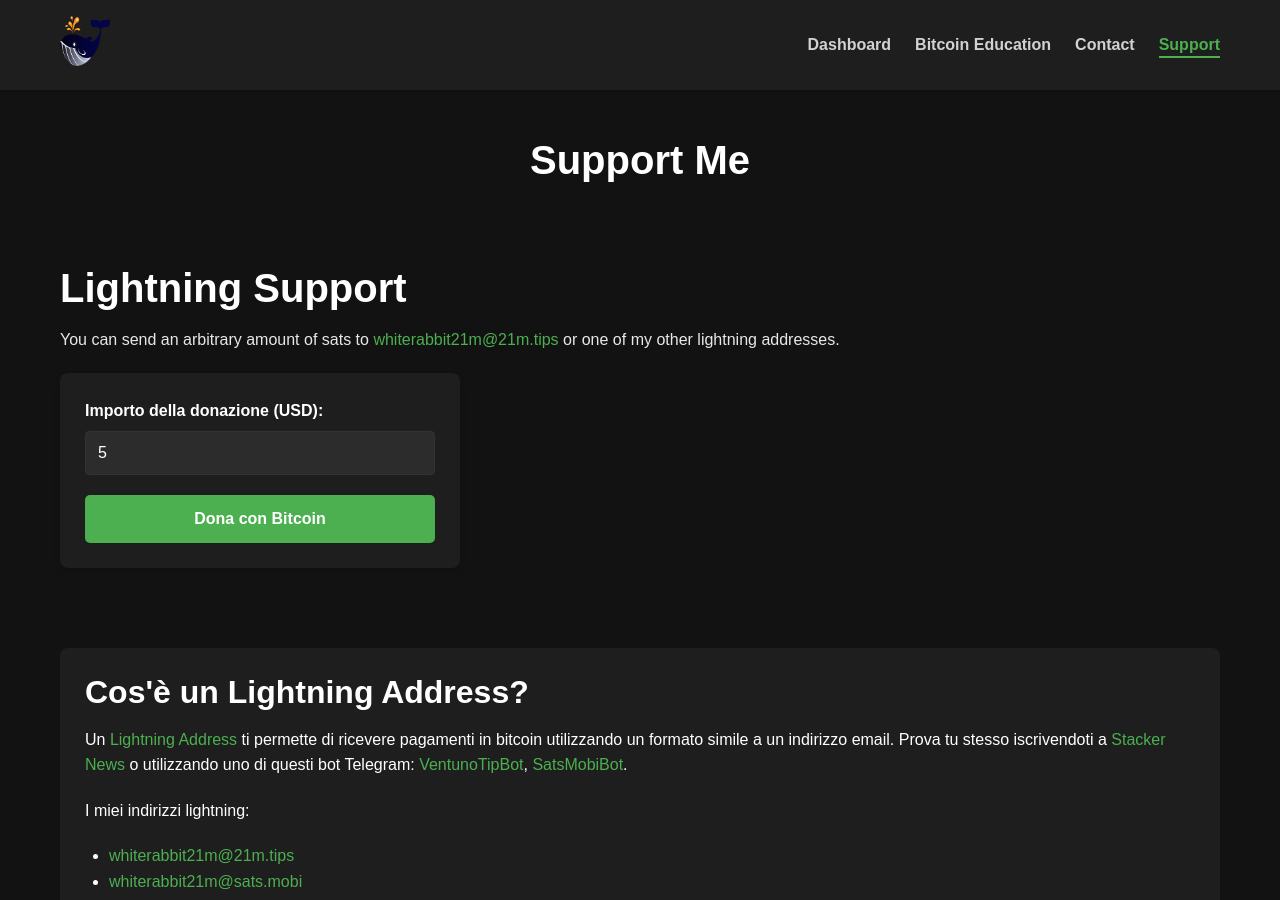
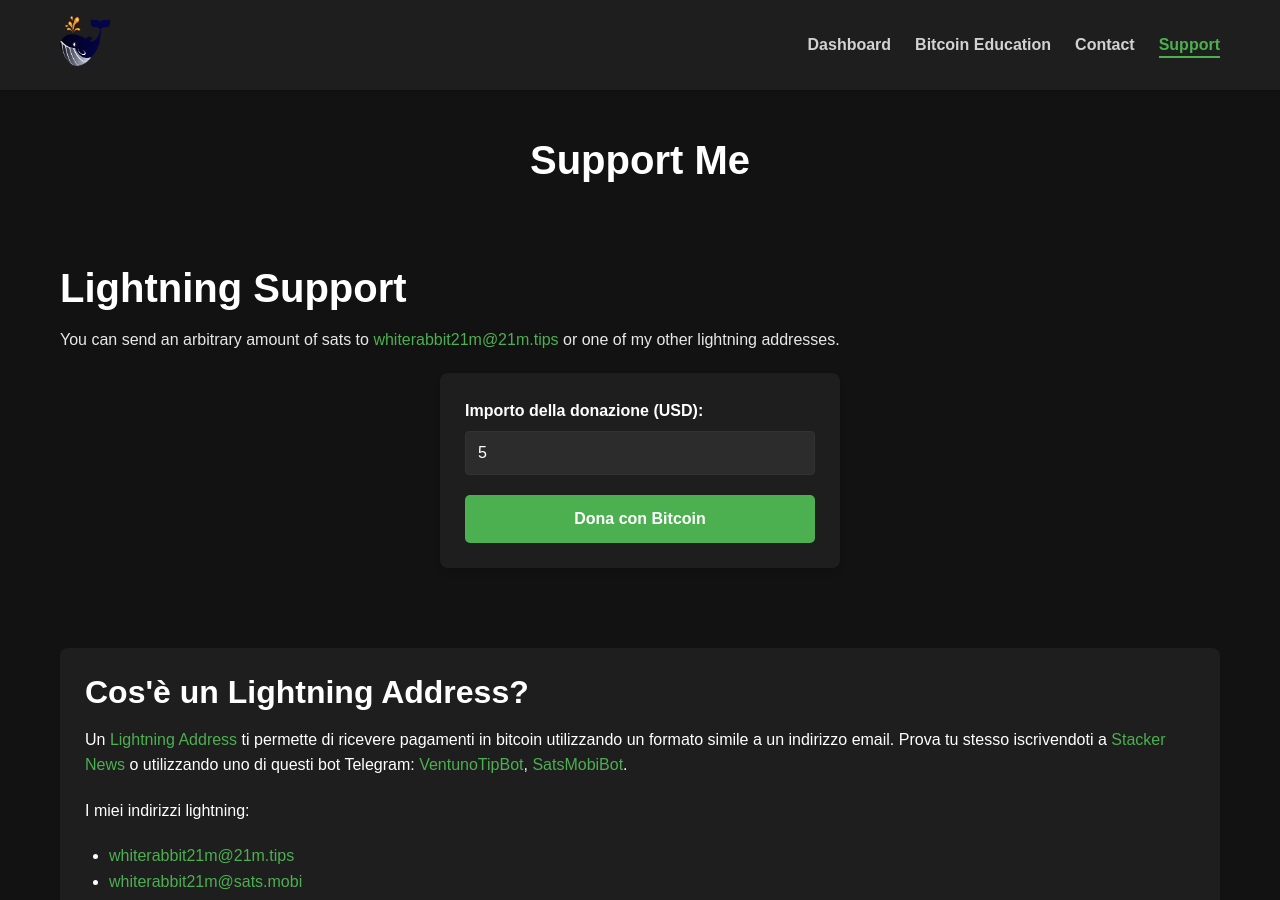
Before and after one commit to whiterabbit21m-test/whiterabbit21m-test.github.io, a Jekyll site: the page built from support.md, in a window 1280 px wide and 900 px high. Built offline with Jekyll 4.4.1, drawn with Linux system fonts in a browser that asks for light colours.

Commit message:
Update _support.scss

```diff
--- a/_sass/_support.scss
+++ b/_sass/_support.scss
@@ -16,10 +16,108 @@
     margin-bottom: 20px;
     padding-left: 20px;
   }
+}
 
-  .btcpay-form {
-    margin: 30px 0;
-    text-align: center;
+.btcpay-container {
+  background-color: #1E1E1E;
+  border-radius: 8px;
+  padding: 25px;
+  margin-bottom: 40px;
+  box-shadow: 0 4px 6px rgba(0, 0, 0, 0.1);
+}
+
+.btcpay-logo {
+  text-align: center;
+  margin-bottom: 20px;
+
+  img {
+    max-width: 200px;
+    height: auto;
+  }
+}
+
+.btcpay-form {
+  font-family: Arial, sans-serif;
+  color: #ffffff;
+  max-width: 400px;
+  width: 100%;
+  margin: 0 auto;
+}
+
+.form-group {
+  margin-bottom: 20px;
+
+  label {
+    display: block;
+    margin-bottom: 8px;
+    font-weight: bold;
+    color: #ffffff;
+  }
+
+  .form-control {
+    width: 100%;
+    padding: 12px;
+    border: 1px solid #333;
+    border-radius: 4px;
+    background-color: #2C2C2C;
+    color: #ffffff;
+    font-size: 16px;
+    transition: border-color 0.3s ease;
+
+    &:focus {
+      outline: none;
+      border-color: $accent-color;
+    }
+  }
+}
+
+.cta-button {
+  display: inline-block;
+  background-color: $accent-color;
+  color: #ffffff;
+  padding: 15px 30px;
+  border: none;
+  border-radius: 5px;
+  text-decoration: none;
+  font-weight: bold;
+  font-size: 16px;
+  transition: background-color 0.3s ease, transform 0.2s ease;
+  cursor: pointer;
+  text-align: center;
+  width: 100%;
+
+  &:hover, &:focus {
+    background-color: darken($accent-color, 10%);
+    transform: translateY(-2px);
+  }
+
+  &:active {
+    transform: translateY(0);
+  }
+}
+
+.lightning-info {
+  background-color: #1E1E1E;
+  padding: 25px;
+  border-radius: 8px;
+  margin-top: 40px;
+
+  h2 {
+    color: #ffffff;
+    margin-bottom: 15px;
+  }
+
+  p, ul {
+    color: #ffffff;
+  }
+
+  a {
+    color: $accent-color;
+    text-decoration: none;
+
+    &:hover {
+      text-decoration: underline;
+    }
   }
 }
 
@@ -50,3 +148,14 @@
     }
   }
 }
+
+@media (max-width: 480px) {
+  .btcpay-container,
+  .lightning-info {
+    padding: 20px;
+  }
+
+  .cta-button {
+    padding: 12px 24px;
+  }
+}
```
